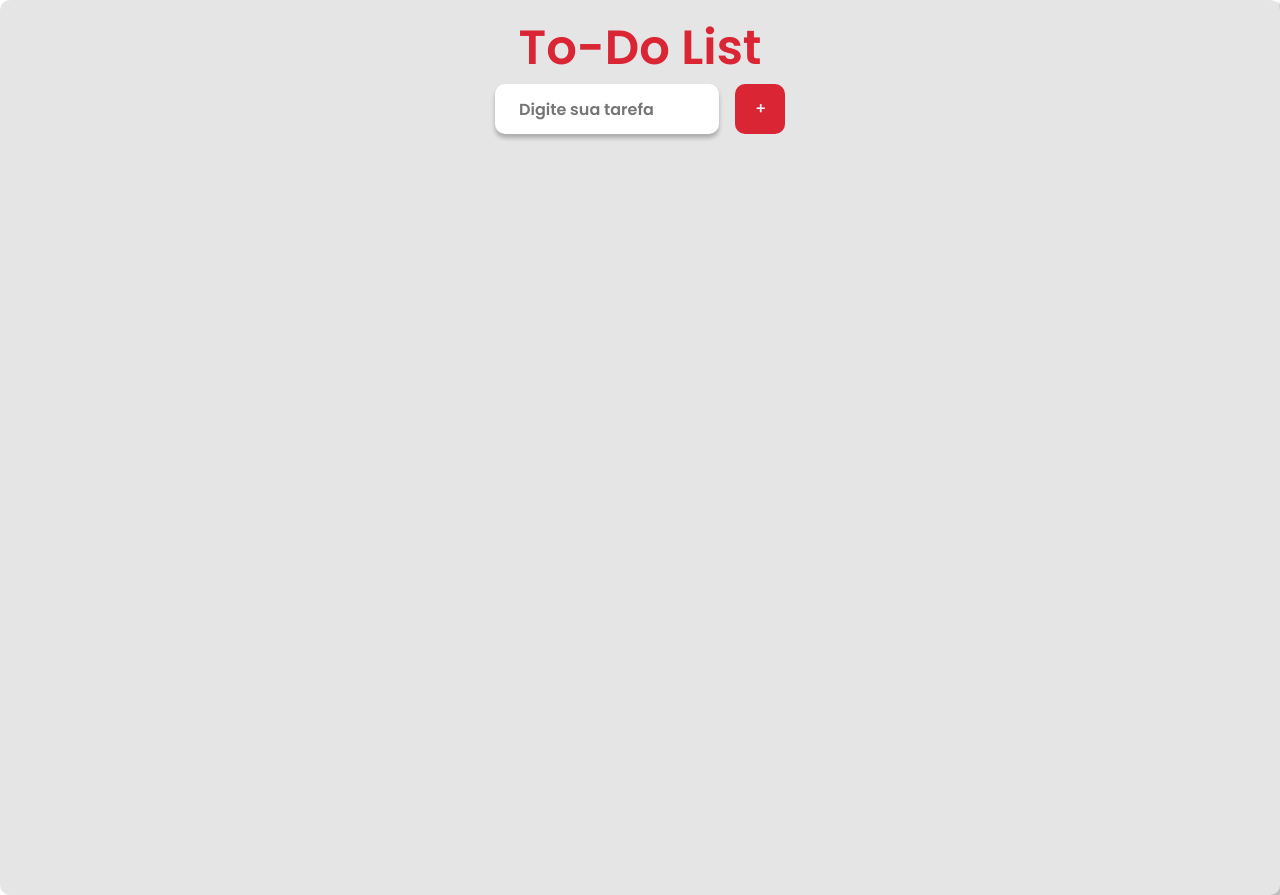
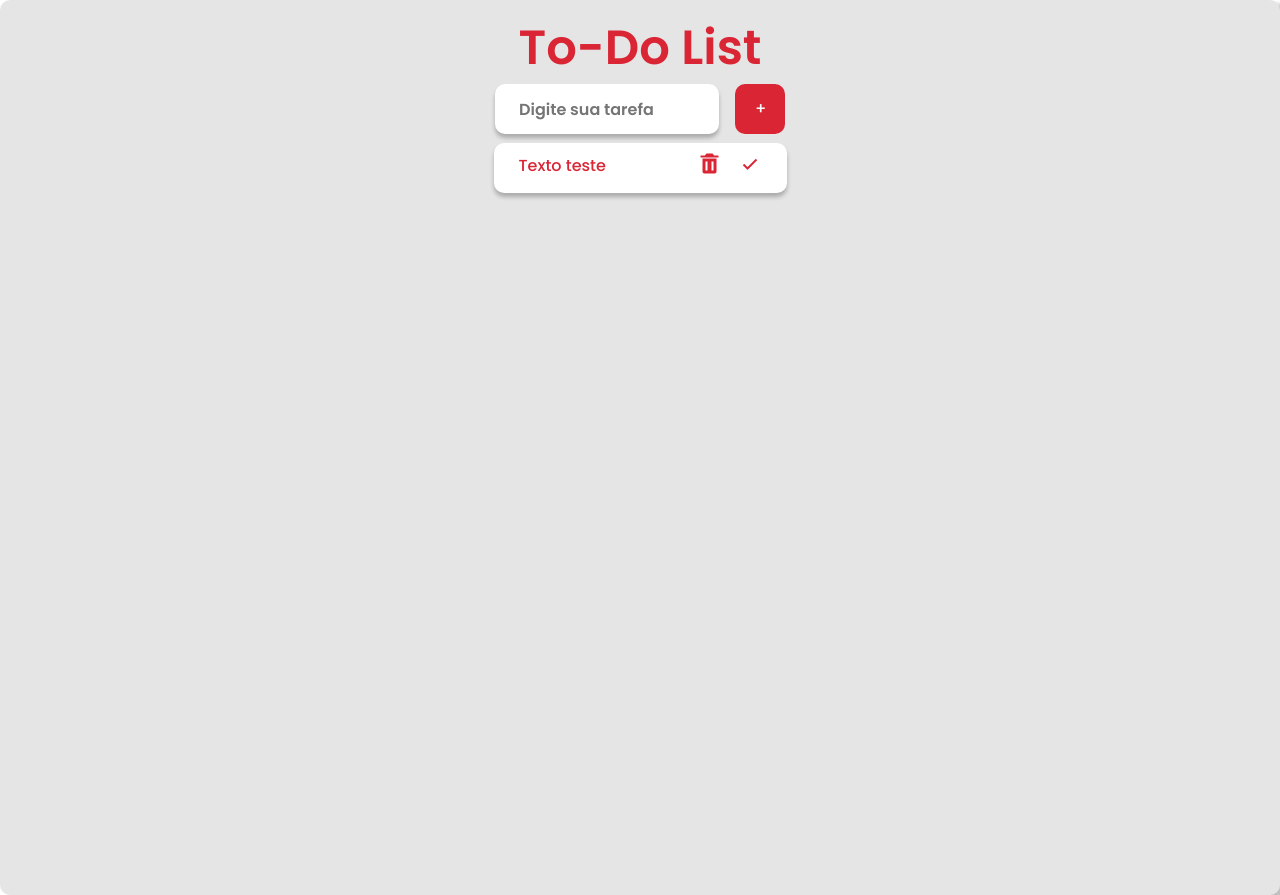
Before and after one commit to davidjeiel/todo, a React (Vite) app: page / in a window 1280 px wide. Built offline with nearby package versions, Linux system fonts and the light colour scheme.

Commit message:
Layout inicial

```diff
--- a/src/App.jsx
+++ b/src/App.jsx
@@ -1,4 +1,4 @@
-import { Button, Container, Input, Flex, Spacer } from "./styles";
+import { Button, Container, Input, Flex, Spacer, Item } from "./styles";
 
 export default function App() {
   return (
@@ -11,6 +11,22 @@ export default function App() {
           +
         </Button>
       </Flex>
+      <Spacer  margin="16px"/>
+      <ul>
+        <Item direction="ow" checked="">
+          <p>
+            Texto teste
+          </p>
+          <Flex direction="row">
+            <button type="button">
+              <i class='bx bxs-trash'></i>
+            </button>
+            <button>
+              <i class='bx bx-check'></i>
+            </button>
+          </Flex>
+        </Item>
+      </ul>
     </Container>
   )
 }
--- a/src/styles/index.js
+++ b/src/styles/index.js
@@ -62,7 +62,14 @@ export const Button = styled.button`
     font-size: 16px;
     line-height: 24px;
     color: #fbfbfb;
+    cursor: pointer;
 
+    &:hover{
+        opacity: 0.4;
+    }
+    &:active{
+        opacity: 0.6;
+    }
 `
 
 export const Flex = styled.div`
@@ -77,3 +84,42 @@ export const Spacer = styled.div`
     width: 100%;
     margin: ${ (props)=>{ props.margin || "30px" } };
 `
+
+export const Item = styled.li`
+    padding: 20px 25px 24px;
+    width: 293px;
+    height: 50px;
+    background: ${ (props)=> props.checked ? "#DA2535": "#FFF" };
+    box-shadow: 0px 4px 4px rgba( 0,0,0, 0.25 );
+    border-radius: 10px;
+    list-style: none;
+    margin-top: 3%;
+    margin-bottom: 3%;
+    color: ${ (props)=> props.checked ? "#FFF":"#DA2535" };
+    font-weight: 500;
+    font-size: 16px;
+    line-height: 24px;
+    display: flex;
+    align-items: center;
+    justify-content: space-between;
+    P{
+        text-decoration-line: ${ (props)=> props.checked ? "line-through":"none" };
+    }
+
+    i{
+        font-size: 24px;
+        color:  ${ (props)=> props.checked ? "#FFF":"#DA2535" };
+    }
+
+    button{
+        background: transparent;
+        border: none;
+        cursor: pointer;
+        &:hover{
+            opacity: 0.4;
+        }
+        &:active{
+            opacity: 0.6;
+        }
+    }
+`
```
